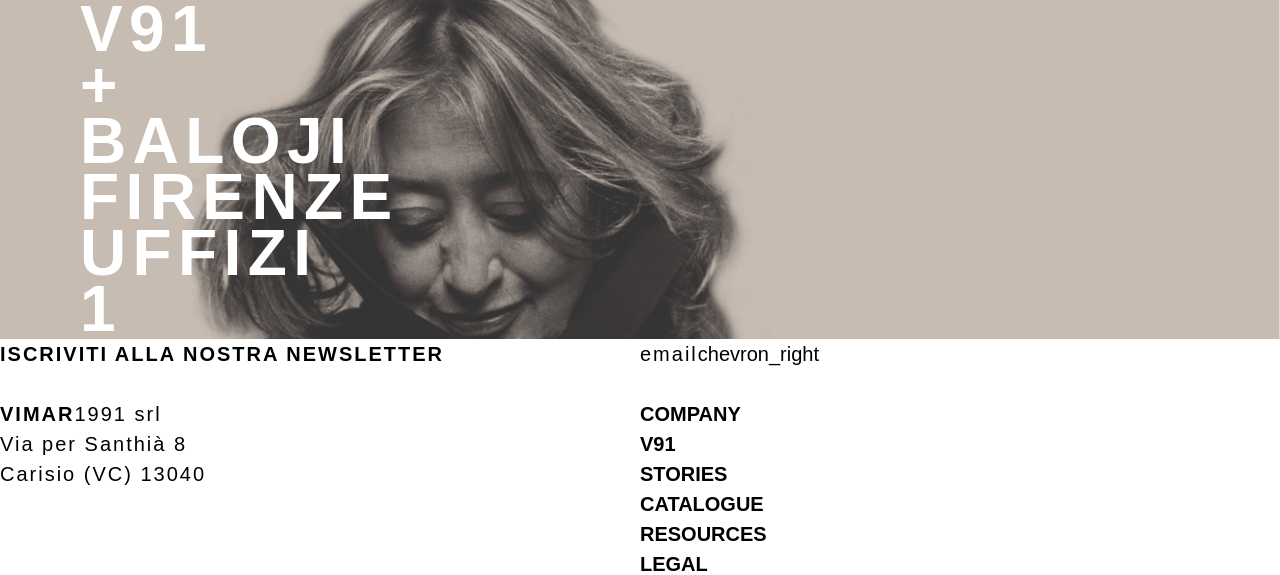
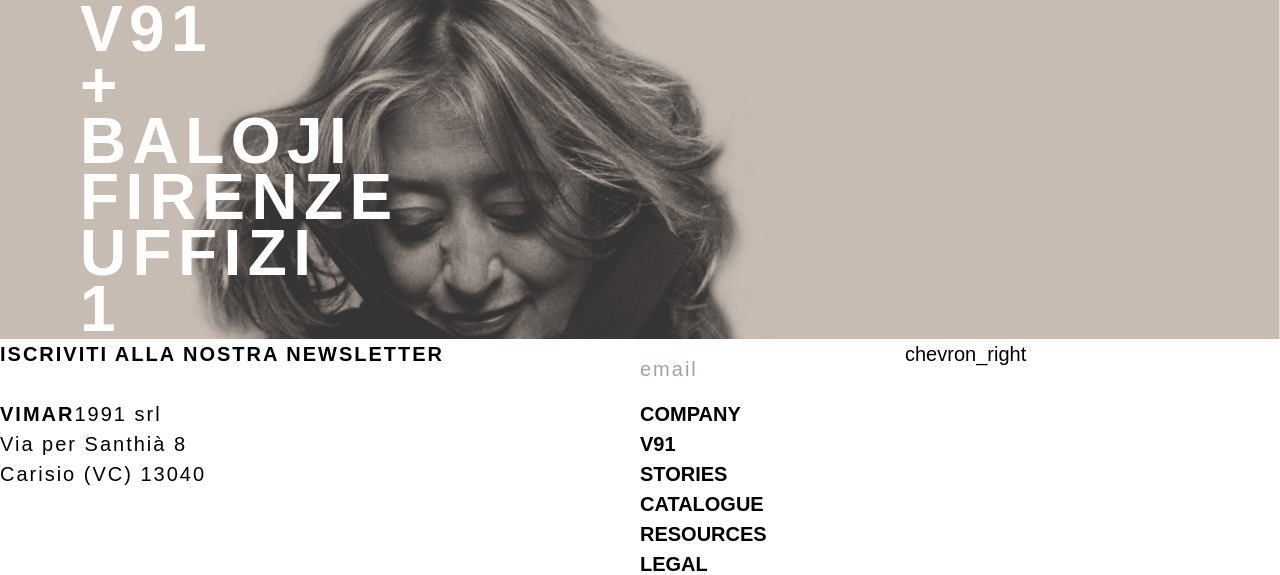
Before and after one commit to palacios000/vimar91, a PHP site: page /home.php in a window 1280 px wide. Shown: the part 1141-1716 px from the top of the page. Run offline with PHP 8.4, Linux system fonts and the light colour scheme; data that the repository does not hold is empty; some libraries are stand-ins or nearby versions; some web fonts are replaced.

Commit message:
email and button edits

```diff
--- a/public/site/templates/inc/footer.php
+++ b/public/site/templates/inc/footer.php
@@ -12,15 +12,13 @@
         </div>
         <!-- Email section -->
         <div class="flex flex-row my-3 h-12 text-left border border-black w-2/5">
-            <div class="w-full h-full pl-4 flex items-center text-lg tracking-widest ">
-                email
-            </div>
-            <div class="w-16 h-full border  border-l-black">
-                <a class="w-full h-full flex items-center text-center justify-center" href="#">
+            <input class="bg-grigio-footer w-full h-full pl-4 flex items-center text-lg tracking-widest hover:bg-white/40 ease-in-out duration-200" type="email" id="email" name="email" placeholder="email">
+            <div class="w-16 h-full border  border-l-black hover:bg-gray-500/10 ease-in-out duration-150">
+                <button class="w-full h-full flex items-center text-center justify-center " type="submit" class="btn btn-success">
                     <span class="material-symbols-outlined object-center">
                         chevron_right
                     </span>
-                </a>
+                </button>
             </div>
         </div>
     </div>
```
